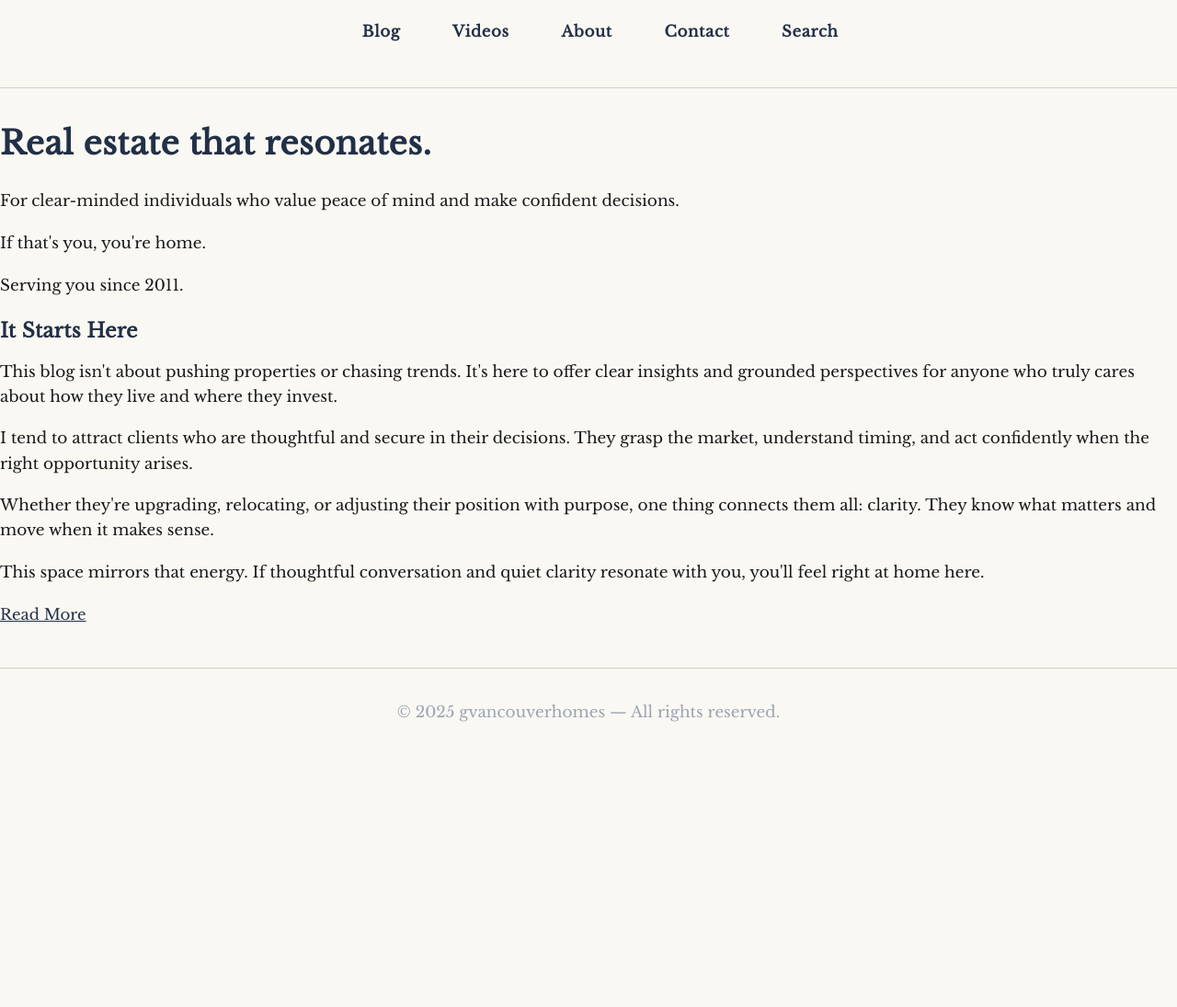
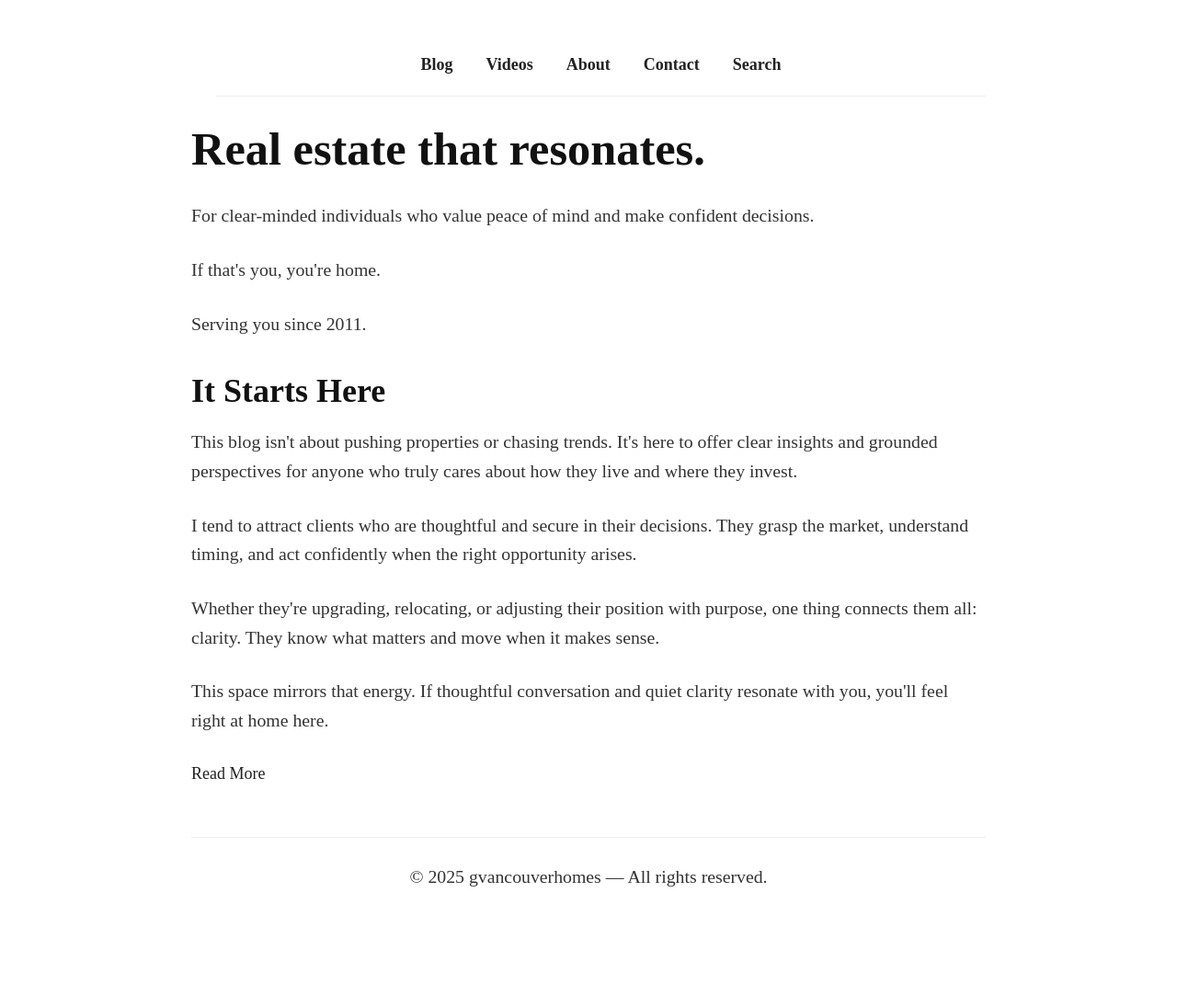
Before and after one commit to gvancouverhomes/gvancouverhomes.github.io, a Jekyll site: the page index.html, which Jekyll copies as it is, in a window 1280 px wide. Shown: the whole page at 92% size. Built offline with Jekyll 4.4.1, drawn with Linux system fonts in a browser that asks for light colours; before the commit the page ends 900 px from its top, so only the background shows below that.

Commit message:
Update style.css
Update style.css with site design

```diff
--- a/css/style.css
+++ b/css/style.css
@@ -1,182 +1,137 @@
-/* Core Colors */
-:root {
-  --bone: #FAF8F3;
-  --navy: #223047;
-  --black: #191919;
-  --taupe: #D6D0C4;
-  --accent: #9BA4B5;
+/* Base reset */
+* {
+  margin: 0;
+  padding: 0;
+  box-sizing: border-box;
 }
 
-/* Universal Reset */
-* {
-  box-sizing: border-box;
-  margin: 0;
-  padding: 0;
+html {
+  font-family: 'Libra Baskerville', serif;
+  font-size: 18px;
+  line-height: 1.6;
+  color: #1a1a1a;
+  background-color: #fff;
+  scroll-behavior: smooth;
 }
 
 body {
-  font-family: 'Libre Baskerville', Georgia, serif;
-  background: var(--bone);
-  color: var(--black);
-  line-height: 1.6;
-  font-size: 1.04rem;
-  min-height: 100vh;
+  max-width: 900px;
+  margin: 0 auto;
+  padding: 2rem 1rem 4rem 1rem;
 }
 
-/* Navigation Bar */
-nav {
-  background: var(--bone);
-  border-bottom: 1px solid var(--taupe);
+/* Links */
+a {
+  color: #222;
+  text-decoration: none;
+  border-bottom: 1px solid transparent;
+  transition: border-color 0.3s ease;
+}
+
+a:hover,
+a:focus {
+  border-color: #555;
+  outline: none;
+}
+
+/* Navigation */
+nav ul {
+  list-style: none;
+  display: flex;
+  gap: 2rem;
+  justify-content: center;
+  padding: 1rem 0;
+  border-bottom: 1px solid #eee;
+}
+
+nav ul li a {
+  font-weight: 600;
+  font-size: 1rem;
+}
+
+/* Header */
+header {
   margin-bottom: 2rem;
 }
-nav ul {
-  display: flex;
-  gap: 2.5rem;
-  justify-content: center;
-  align-items: center;
-  list-style: none;
-  padding: 1.3rem 0;
-}
-nav ul li a {
-  color: var(--navy);
-  font-weight: 600;
-  text-decoration: none;
-  letter-spacing: 0.04em;
-  padding: 0.25em 0.5em;
-  border-radius: 8px;
-  transition: background 0.2s, color 0.2s;
-  font-size: 1.04rem;
-}
-nav ul li a.active, nav ul li a:hover {
-  background: var(--taupe);
-  color: var(--black);
-}
 
-/* Main Content Area */
-main.centered {
-  display: flex;
-  flex-direction: column;
-  align-items: center;
-  padding: 2.5rem 1rem 3rem 1rem;
-}
-
-main.narrow {
-  max-width: 540px;
-  width: 100%;
+/* Main content */
+main {
+  margin-bottom: 3rem;
 }
 
 /* Headings */
 h1, h2, h3 {
-  color: var(--navy);
   font-weight: 700;
-  margin-bottom: 0.6em;
-  letter-spacing: 0.01em;
-}
-h1 { font-size: 2.2rem; }
-h2 { font-size: 1.36rem; }
-h3 { font-size: 1.05rem; margin-bottom: 0.3em; }
-
-/* Paragraphs and Lists */
-p, li, ul {
-  font-size: 1.06rem;
-  margin-bottom: 1.1em;
-}
-ul { margin-left: 1.5em; }
-li { margin-bottom: 0.45em; }
-
-/* Buttons */
-.main-button {
-  display: inline-block;
-  background: var(--navy);
-  color: var(--bone);
-  border-radius: 10px;
-  padding: 0.85em 1.8em;
-  text-decoration: none;
-  font-weight: 700;
-  font-size: 1.07rem;
-  margin: 0.4em 0;
-  transition: background 0.18s, color 0.18s, box-shadow 0.18s;
-  box-shadow: 0 1px 6px rgba(34, 48, 71, 0.08);
-  letter-spacing: 0.04em;
-}
-.main-button:hover {
-  background: var(--black);
-  color: var(--bone);
-  box-shadow: 0 2px 10px rgba(34, 48, 71, 0.11);
+  color: #111;
+  margin-bottom: 1rem;
+  line-height: 1.2;
 }
 
-/* Dividers */
-.divider {
-  width: 100%;
-  height: 1px;
-  background: var(--taupe);
-  margin: 2em 0;
-  border: none;
-  opacity: 0.72;
+h1 {
+  font-size: 2.8rem;
+  margin-top: 1rem;
+  margin-bottom: 1.5rem;
+}
+
+h2 {
+  font-size: 2rem;
+  margin-top: 2rem;
+  margin-bottom: 1rem;
+}
+
+h3 {
+  font-size: 1.5rem;
+  margin-top: 1.5rem;
+  margin-bottom: 1rem;
+}
+
+/* Paragraphs */
+p {
+  margin-bottom: 1.5rem;
+  color: #333;
+  font-size: 1.1rem;
+}
+
+/* Lists */
+ul, ol {
+  margin-left: 1.5rem;
+  margin-bottom: 1.5rem;
+  color: #333;
+  font-size: 1.1rem;
 }
 
 /* Footer */
 footer {
-  background: var(--bone);
-  color: var(--accent);
-  font-size: 0.98rem;
-  border-top: 1px solid var(--taupe);
-  padding: 2.2em 0 1em 0;
-  margin-top: 2.8em;
   text-align: center;
-}
-.footer-links {
-  display: flex;
-  justify-content: center;
-  gap: 1.4em;
-  margin-bottom: 0.85em;
-  list-style: none;
-  padding: 0;
-}
-.footer-links li a {
-  color: var(--navy);
-  font-size: 1.01rem;
-  text-decoration: underline;
-  font-weight: 600;
-  letter-spacing: 0.03em;
-  transition: color 0.17s;
-}
-.footer-links li a:hover {
-  color: var(--black);
+  font-size: 0.9rem;
+  color: #777;
+  border-top: 1px solid #eee;
+  padding: 1.5rem 0;
 }
 
+/* Buttons (if needed) */
+button, .btn {
+  background-color: #222;
+  color: #fff;
+  border: none;
+  padding: 0.7rem 1.5rem;
+  font-weight: 600;
+  cursor: pointer;
+  transition: background-color 0.3s ease;
+}
+
+button:hover, .btn:hover {
+  background-color: #555;
+}
+
+/* Responsive */
 @media (max-width: 600px) {
   nav ul {
-    gap: 1.05rem;
-    padding: 0.75rem 0;
-    font-size: 1rem;
+    flex-direction: column;
+    gap: 1rem;
   }
-  main.narrow {
-    max-width: 97vw;
-    padding: 1.1rem 2vw;
+
+  body {
+    padding: 1rem;
   }
-  h1 { font-size: 1.45rem; }
-  h2 { font-size: 1.12rem; }
 }
-
-/* Links */
-a {
-  color: var(--navy);
-  text-decoration: underline;
-  transition: color 0.18s;
-}
-a:hover {
-  color: var(--black);
-  text-decoration: none;
-}
-
-/* Schema FAQ Styles */
-[itemtype~="FAQPage"] h3 {
-  font-weight: 600;
-  margin-bottom: 0.15em;
-  color: var(--navy);
-  font-size: 1.03rem;
-}
-[itemtype~="FAQPage"] p {
-  margin-bottom: 0.45em;
-}
```
